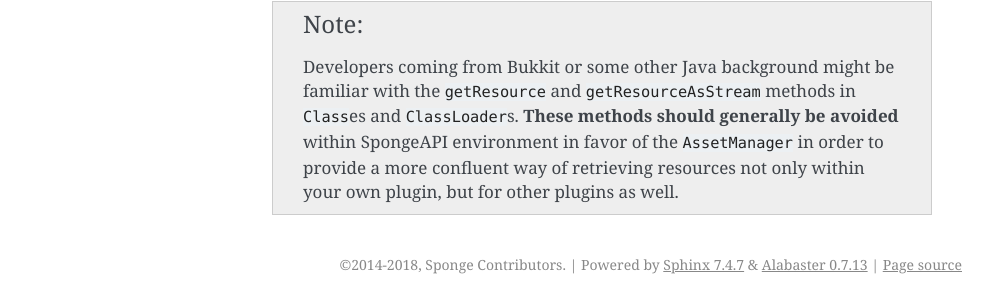
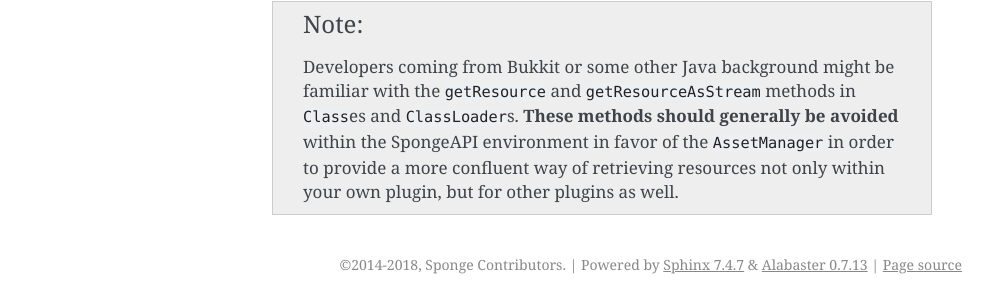
Before and after one commit to SpongePowered/SpongeDocs, a Sphinx documentation site: the page built from source/plugin/assets.rst, in a window 1280 px wide. Shown: the part 1229-1530 px from the top of the page, without its empty margins (148-1141 px from the left). Built offline with Sphinx 7.4.7, drawn with Linux system fonts in a browser that asks for light colours; pages that are not in the unit, such as notebooks, are missing from menus; cross-references to code outside the pages are shown as plain code.

Commit message:
Reverse a handful of edits

```diff
--- a/source/plugin/assets.rst
+++ b/source/plugin/assets.rst
@@ -57,5 +57,5 @@
 
     Developers coming from Bukkit or some other Java background might be familiar with the ``getResource`` and
     ``getResourceAsStream`` methods in ``Class``\es and ``ClassLoader``\s. **These methods should generally be avoided**
-    within SpongeAPI environment in favor of the ``AssetManager`` in order to provide a more confluent way of
+    within the SpongeAPI environment in favor of the ``AssetManager`` in order to provide a more confluent way of
     retrieving resources not only within your own plugin, but for other plugins as well.
--- a/source/plugin/buildsystem.rst
+++ b/source/plugin/buildsystem.rst
@@ -54,7 +54,7 @@
     simplify the development process for you and other people wanting to contribute to your project. This method of
     developing plugins does not receive active testing by the Sponge team.
 
-For developing plugins without a build system you need to download SpongeAPI dependency manually from the
+For developing plugins without a build system you need to download the SpongeAPI dependency manually from the
 `SpongeAPI Download Page`_. For developing without a build system, we provide the ``shaded`` artifact which bundles all
 dependencies that would normally be automatically downloaded by the build system.
 
--- a/source/plugin/project/gradle.rst
+++ b/source/plugin/project/gradle.rst
@@ -95,7 +95,7 @@
   We recommend using :ref:`SpongeGradle <using-spongegradle>` for Gradle plugins since it will provide additional Gradle
   integration for Sponge plugins.
 
-Generally, everything necessary to compile a Sponge plugin using Gradle can be done by simply adding SpongeAPI
+Generally, everything necessary to compile a Sponge plugin using Gradle can be done by simply adding the SpongeAPI
 dependency to your project:
 
 .. code-block:: groovy
--- a/source/plugin/project/index.rst
+++ b/source/plugin/project/index.rst
@@ -2,7 +2,7 @@
 Setting Up Your Project
 =======================
 
-Before you can start developing your Sponge plugin, you need to set up SpongeAPI dependency in your project. If
+Before you can start developing your Sponge plugin, you need to set up the SpongeAPI dependency in your project. If
 you're already experienced with your build system, below is the Maven dependency you need to add. Otherwise, there is a
 more detailed explanation at the :doc:`Gradle <gradle>` and :doc:`Maven <maven>` page.
 
--- a/source/plugin/project/maven.rst
+++ b/source/plugin/project/maven.rst
@@ -2,7 +2,7 @@
 Setting Up Maven
 ================
 
-Add the following to the ``<project>`` block of your ``pom.xml`` to add SpongeAPI dependency:
+Add the following to the ``<project>`` block of your ``pom.xml`` to add the SpongeAPI dependency:
 
 .. code-block:: xml
 
```
